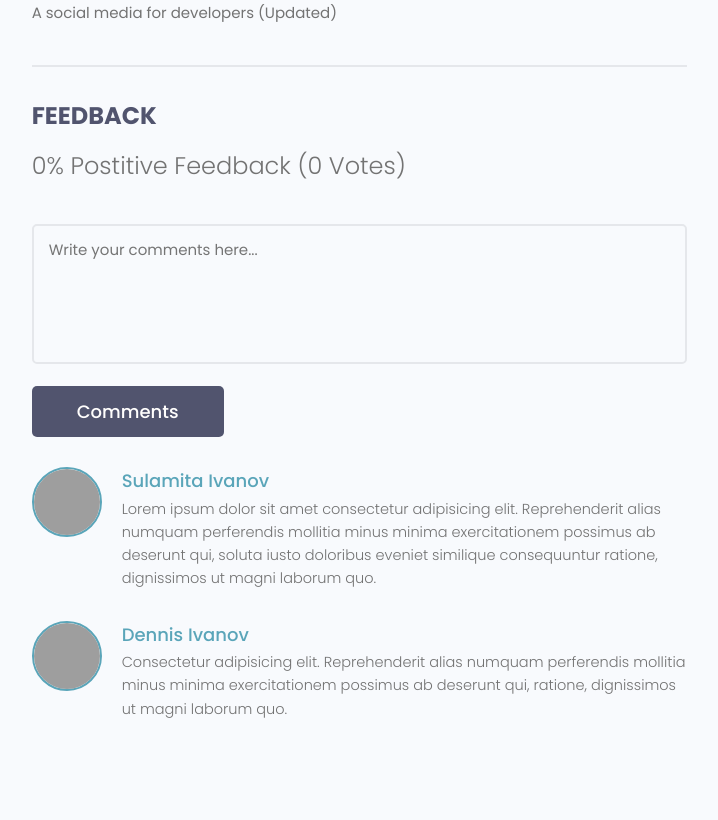
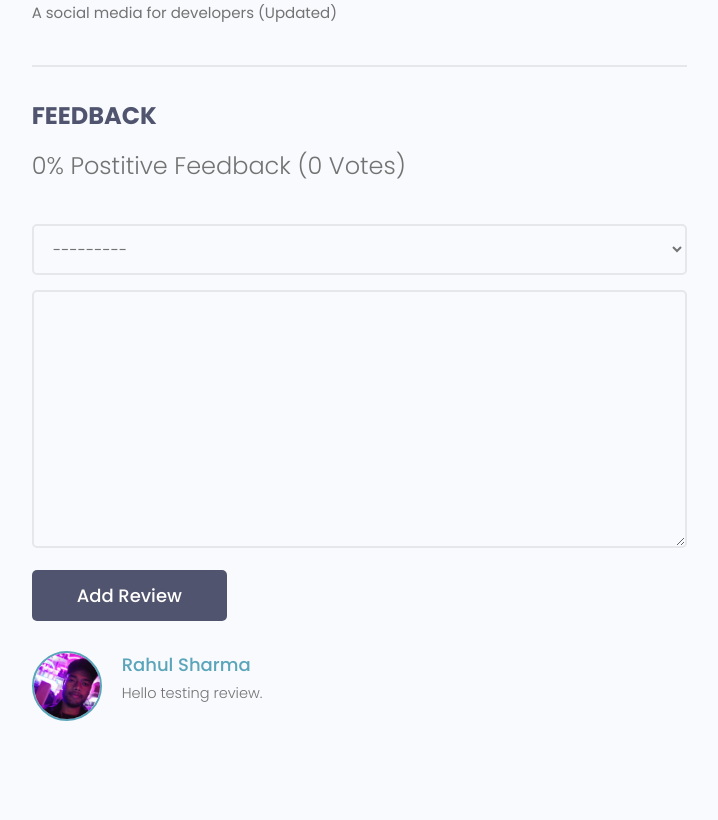
Before and after one commit to rahulXs/django-devsearch, a Django app: page /projects/project/50f34e13-a048-4ba1-b1ed-091f4b358ecc/ in a window 1280 px wide. Shown: the part 710-1530 px from the top of the page, without its empty margins (465-1183 px from the left). Before the commit the page ends 1428 px from the top, so only its background shows below. Run offline with Django 3.2, Linux system fonts and the light colour scheme; data comes from the database, SQL or seed files in the repository; both versions use the stored data as it was after the commit; some libraries are stand-ins or nearby versions; grey boxes are pictures that could not be loaded.

Commit message:
Add review system form, views and template

```diff
--- a/projects/forms.py
+++ b/projects/forms.py
@@ -2,7 +2,7 @@
 from django.forms import ModelForm
 from django import forms
 
-from .models import Project
+from .models import Project, Review
 
 class ProjectForm(ModelForm):
     class Meta:
@@ -23,3 +23,19 @@ class ProjectForm(ModelForm):
 
         for name, field in self.fields.items():
             field.widget.attrs.update({'class':'input'})
+
+class ReviewForm(ModelForm):
+    class Meta:
+        model = Review
+        fields = ['value', 'body']
+
+        labels = {
+            'value': 'Place your vote',
+            'body': 'Add a comment with your vote'
+        }
+
+    def __init__(self, *args, **kwargs):
+        super(ReviewForm, self).__init__(*args, **kwargs)
+
+        for name, field in self.fields.items():
+            field.widget.attrs.update({'class': 'input'})
--- a/projects/templates/projects/single-project.html
+++ b/projects/templates/projects/single-project.html
@@ -38,43 +38,37 @@
             {{project.vote_ratio}}% Postitive Feedback ({{project.vote_total}} Vote{{project.vote_total|pluralize:"s"}})
           </h5>
 
-            <form class="form" action="#" method="POST">
-              <!-- Textarea -->
+          <form class="form" action="{% url 'project' project.id %}" method="POST">
+            {% csrf_token %}
+            {% for field in form %}
             <div class="form__field">
-                <label for="formInput#textarea">Comments: </label>
-                <textarea class="input input--textarea" name="message" id="formInput#textarea"
-                  placeholder="Write your comments here..."></textarea>
+              <label for="formInput#textarea">{{field.label}}</label>
+              {{field}}
             </div>
-              <input class="btn btn--sub btn--lg" type="submit" value="Comments" />
+            {% endfor %}
+            <input class="btn btn--sub btn--lg" type="submit" value="Add Review" />
           </form>
+
           <div class="commentList">
+            {% for review in project.review_set.all %}
+            {% if review.body %}
             <div class="comment">
-                <a href="profile.html">
-                  <img class="avatar avatar--md"
-                    src="https://pbs.twimg.com/profile_images/1335382240931368961/b3wSZKj4_400x400.jpg" alt="user" />
+              <a href="{% url 'user-profile' review.owner.id  %}">
+                <img class="avatar avatar--md" src="{{review.owner.profile_image.url}}" alt="user" />
               </a>
+
+
               <div class="comment__details">
-                  <a href="profile.html" class="comment__author">Sulamita Ivanov</a>
-                  <p class="comment__info">
-                    Lorem ipsum dolor sit amet consectetur adipisicing elit. Reprehenderit alias numquam perferendis
-                    mollitia minus minima exercitationem possimus ab deserunt qui, soluta iusto doloribus eveniet
-                    similique consequuntur ratione, dignissimos ut magni laborum quo.
-                  </p>
+                <a href="{% url 'user-profile' review.owner.id  %}" class="comment__author">{{review.owner.name}}</a>
+                <p class="comment__info">{{review.body|linebreaksbr}}</p>
               </div>
+
             </div>
-              <div class="comment">
-                <a href="profile.html">
-                  <img class="avatar avatar--md" src="https://avatars.githubusercontent.com/u/33843378" alt="user" />
-                </a>
-                <div class="comment__details">
-                  <a href="profile.html" class="comment__author">Dennis Ivanov</a>
-                  <p class="comment__info">
-                    Consectetur adipisicing elit. Reprehenderit alias numquam perferendis mollitia minus minima
-                    exercitationem possimus ab deserunt qui, ratione, dignissimos ut magni laborum quo.
-                  </p>
+            {% endif %}
+            {% endfor %}
+
           </div>
-              </div>
-            </div>
+
         </div>
       </div>
     </div>
--- a/projects/views.py
+++ b/projects/views.py
@@ -1,9 +1,10 @@
 from django.shortcuts import render, redirect
 from django.contrib.auth.decorators import login_required
 from django.core import paginator
+from django.contrib import messages
 
 from .models import Project
-from .forms import ProjectForm
+from .forms import ProjectForm, ReviewForm
 from .utils import searchProjects, paginateProjects
 
 # Create your views here.
@@ -16,7 +17,19 @@ def projects(request):
 
 def project(request, pk):
     projectObj = Project.objects.get(id=pk)
-    return render(request, 'projects/single-project.html', {'project': projectObj})
+    form = ReviewForm()
+
+    if request.method == 'POST':
+        form = ReviewForm(request.POST)
+        review = form.save(commit=False)
+        review.project = projectObj
+        review.owner = request.user.profile
+        review.save()
+
+        messages.success(request, 'Your review was successfully submitted!')
+        return redirect('project', pk=projectObj.id)
+
+    return render(request, 'projects/single-project.html', {'project': projectObj, 'form': form})
 
 @login_required(login_url="login")
 def createProject(request):
```
Also changed, not shown: db.sqlite3. Lines whose indentation alone changed are shown as unchanged.
